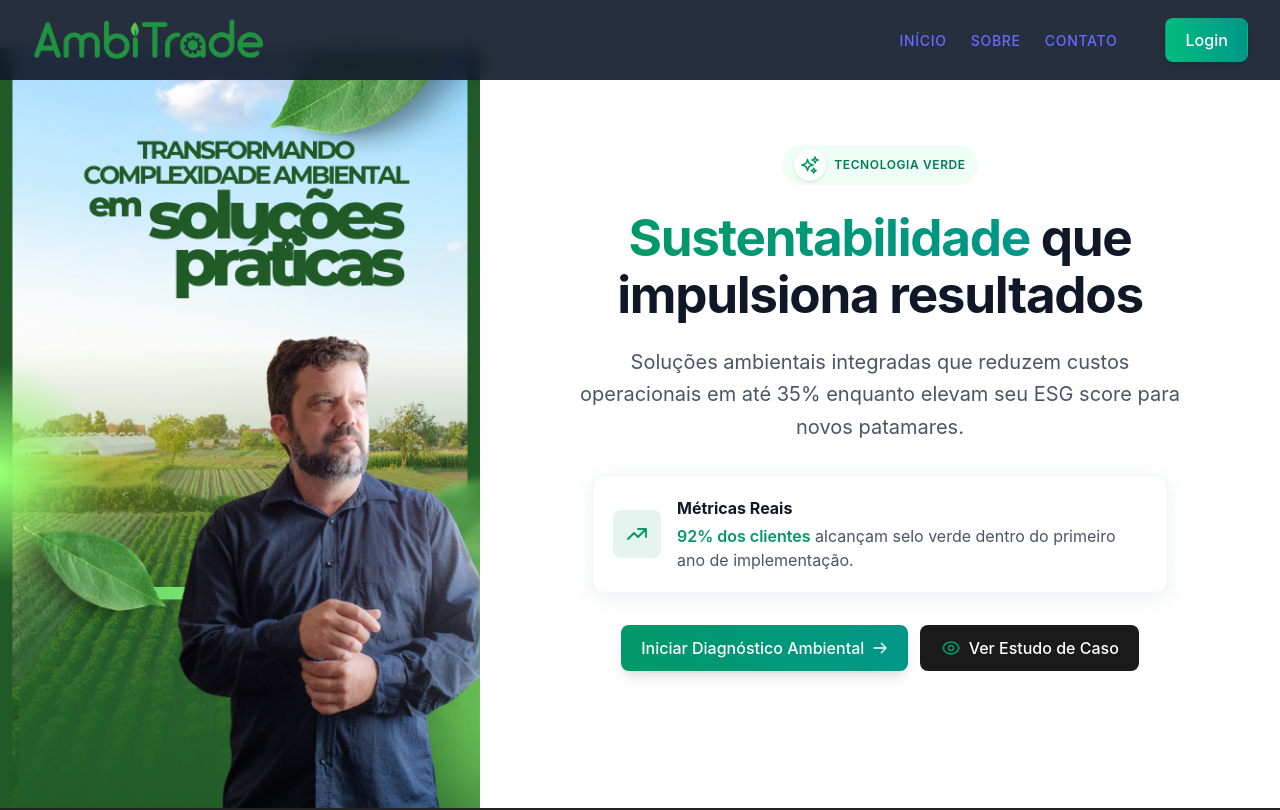
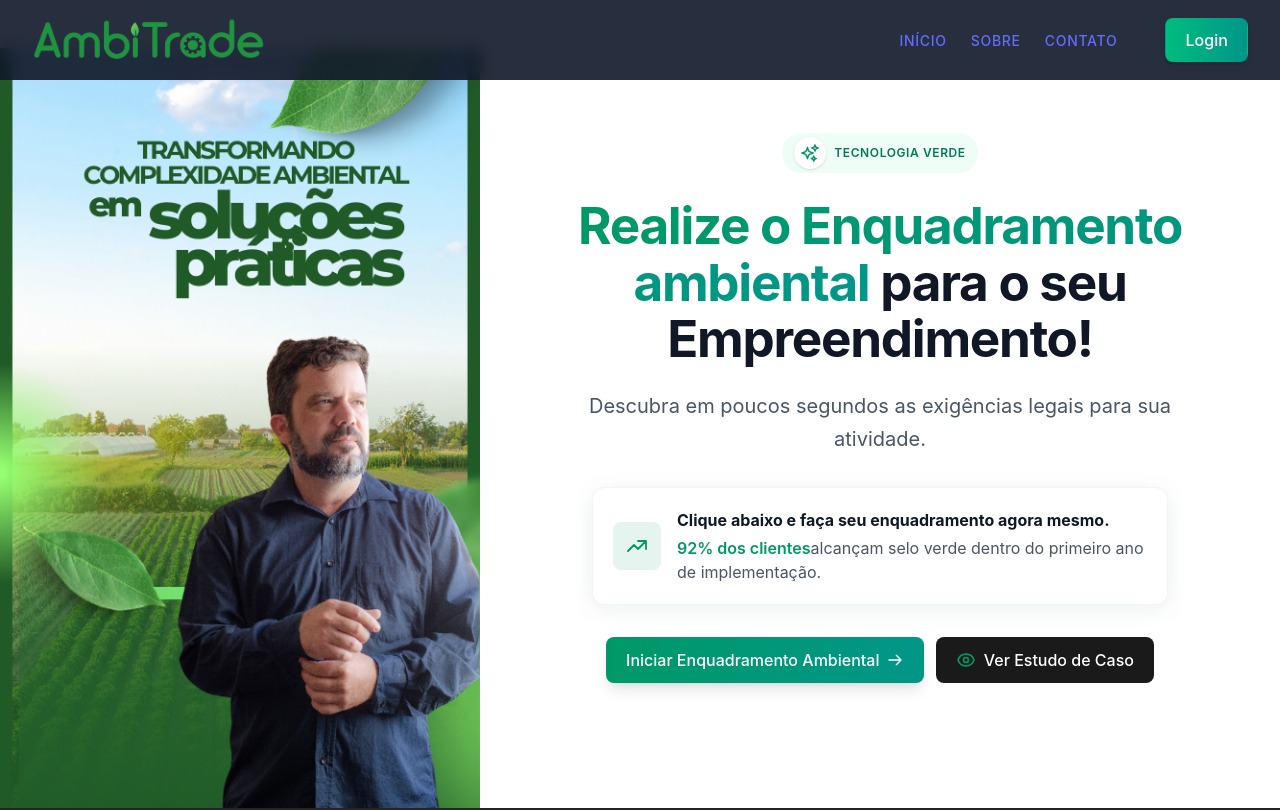
Before and after one commit to dev-celo/meio-ambiente, a React (Vite) app: page / in a window 1280 px wide. Shown: the top 810 px of the page. Built offline with nearby package versions, Linux system fonts and the light colour scheme.

Commit message:
feat: Add scrool to hero section

```diff
--- a/src/Components/caller/HeroSectionText.jsx
+++ b/src/Components/caller/HeroSectionText.jsx
@@ -38,6 +38,13 @@ const HeroSectionText = () => {
       }
     }
   };
+
+  const scrollToSection = () => {
+  const element = document.getElementById("form-completo");
+  if (element) {
+    element.scrollIntoView({ behavior: "smooth" });
+  }
+};
 
   return (
     <div className="relative min-h-screen flex bg-white overflow-hidden mt-2">
@@ -83,9 +90,9 @@ const HeroSectionText = () => {
             className="text-3xl xs:text-4xl sm:text-[2.5rem] md:text-5xl lg:text-[3.4rem] font-bold text-gray-900 mb-4 sm:mb-6 leading-tight tracking-tight"
           >
             <span className="bg-clip-text text-transparent bg-gradient-to-r from-emerald-600 to-teal-600">
-              Sustentabilidade
+              Realize o Enquadramento ambiental
             </span>{' '}
-            que impulsiona resultados
+            para o seu Empreendimento!
           </motion.h1>
 
           {/* Descrição */}
@@ -93,7 +100,7 @@ const HeroSectionText = () => {
             variants={itemVariants}
             className="text-base sm:text-lg md:text-xl text-gray-600 mb-6 sm:mb-8 leading-relaxed max-w-[38rem] px-2 sm:px-0"
           >
-            Soluções ambientais integradas que reduzem custos operacionais em até 35% enquanto elevam seu ESG score para novos patamares.
+            Descubra em poucos segundos as exigências legais para sua atividade.
           </motion.p>
 
           {/* Destaque de Benefício */}
@@ -108,9 +115,9 @@ const HeroSectionText = () => {
                 </svg>
               </div>
               <div className="text-left">
-                <h3 className="font-bold text-gray-900 mb-1 text-sm sm:text-base">Métricas Reais</h3>
+                <h3 className="font-bold text-gray-900 mb-1 text-sm sm:text-base">Clique abaixo e faça seu enquadramento agora mesmo.</h3>
                 <p className="text-gray-600 text-xs sm:text-sm md:text-base">
-                  <span className="text-emerald-600 font-semibold">92% dos clientes</span> alcançam selo verde dentro do primeiro ano de implementação.
+                  <span className="text-emerald-600 font-semibold">92% dos clientes</span>alcançam selo verde dentro do primeiro ano de implementação.
                 </p>
               </div>
             </div>
@@ -121,9 +128,9 @@ const HeroSectionText = () => {
             variants={itemVariants}
             className="flex flex-col sm:flex-row gap-2 sm:gap-3 justify-center w-full px-2 sm:px-0"
           >
-            <button className="relative px-6 py-3 sm:px-8 sm:py-4 bg-gradient-to-r from-emerald-600 to-teal-600 text-white font-bold rounded-lg shadow-lg hover:shadow-xl transition-all duration-300 group overflow-hidden text-sm sm:text-base">
+            <button onClick={scrollToSection} className="relative px-6 py-3 sm:px-8 sm:py-4 bg-gradient-to-r from-emerald-600 to-teal-600 text-white font-bold rounded-lg shadow-lg hover:shadow-xl transition-all duration-300 group overflow-hidden text-sm sm:text-base">
               <span className="relative z-10 flex items-center justify-center">
-                Iniciar Diagnóstico Ambiental
+                Iniciar Enquadramento Ambiental
                 <svg xmlns="http://www.w3.org/2000/svg" className="ml-2 h-3 w-3 sm:h-4 sm:w-4 transition-transform group-hover:translate-x-1" fill="none" viewBox="0 0 24 24" stroke="currentColor">
                   <path strokeLinecap="round" strokeLinejoin="round" strokeWidth={2} d="M14 5l7 7m0 0l-7 7m7-7H3" />
                 </svg>
```
